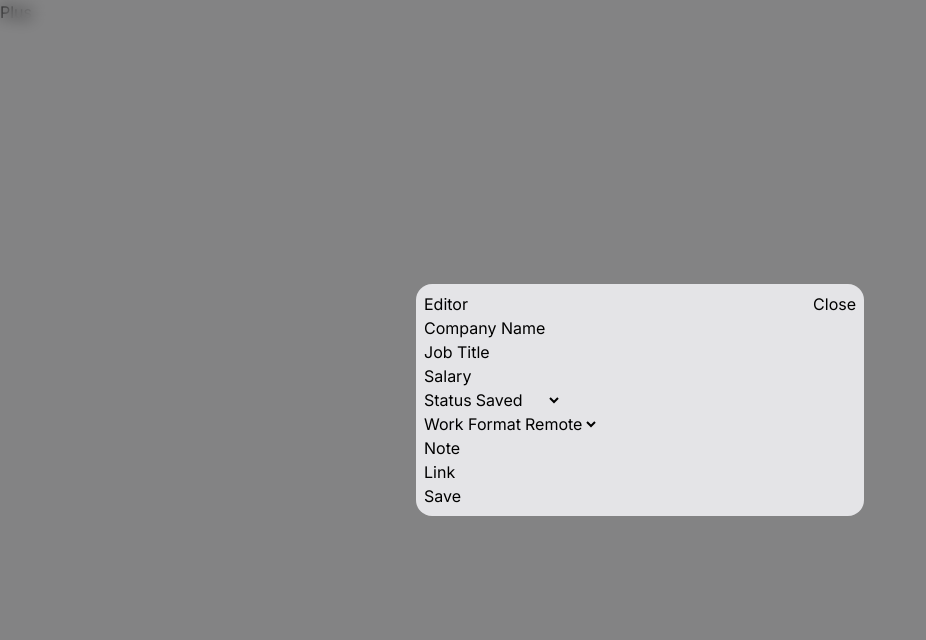
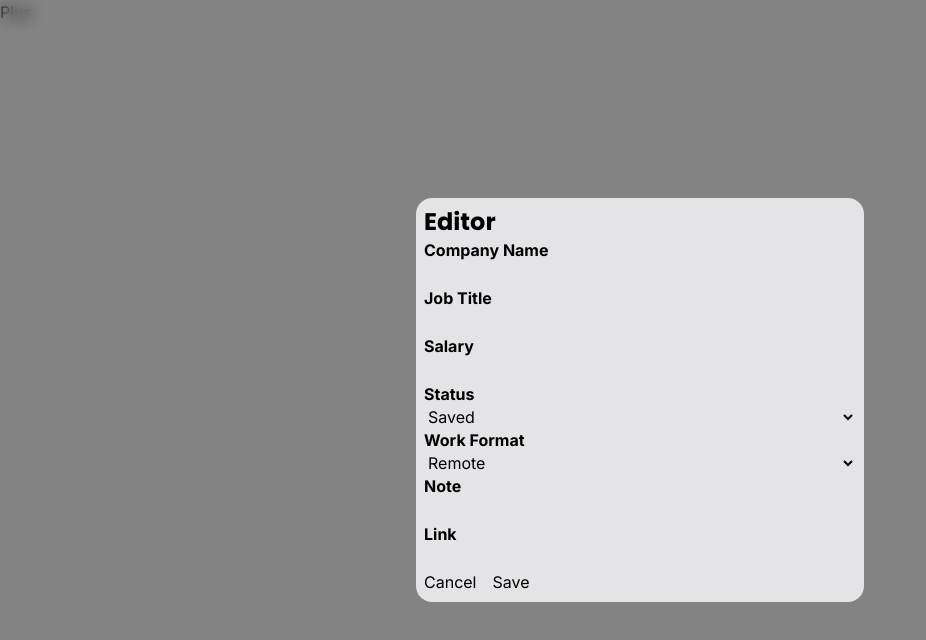
Before and after one commit to snkio/job-tracker, a React (Vite) app: page / in a window 1280 px wide. Both pictures are taken after a click on the button "New offer". Shown: the top 640 px of the page, without its empty margins (0-926 px from the left). Built offline with nearby package versions, Linux system fonts and the light colour scheme.

Commit message:
feat: make inputs vertical

```diff
--- a/src/components/OfferModal.jsx
+++ b/src/components/OfferModal.jsx
@@ -30,10 +30,9 @@ export function OfferModal({ setOpen, offer, setOffer, setOffers }) {
   return (
     <div className="fixed inset-0 flex min-h-screen flex-col justify-center items-center bg-zinc-950/50 backdrop-blur-sm">
       <div className="absolute bg-zinc-200 max-w-md w-full p-2 rounded-2xl">
-        <div className="flex justify-between">
-          <h2>Editor</h2>
-          <p onClick={() => setOpen(false)}>Close</p>
-        </div>
+        <h2 className="text-[20px] md:text-2xl font-poppins font-bold">
+          Editor
+        </h2>
         <form onSubmit={handleSave}>
           <>
             {inputs.map((item, i) => {
@@ -41,8 +40,8 @@ export function OfferModal({ setOpen, offer, setOffer, setOffers }) {
               return (
                 <div key={i}>
                   {item.type !== "select" ? (
-                    <label>
-                      <span>{item.label}</span>
+                    <label className="flex flex-col">
+                      <span className="font-bold">{item.label}</span>
                       <input
                         type={item.type}
                         name={item.name}
@@ -52,8 +51,8 @@ export function OfferModal({ setOpen, offer, setOffer, setOffers }) {
                       />
                     </label>
                   ) : (
-                    <label>
-                      <span>{item.label}</span>
+                    <label className="flex flex-col">
+                      <span className="font-bold">{item.label}</span>
                       <select
                         name={item.name}
                         value={offer[item.name]}
@@ -70,7 +69,10 @@ export function OfferModal({ setOpen, offer, setOffer, setOffers }) {
                 </div>
               );
             })}
-            <button>Save</button>
+            <div className="flex gap-4">
+              <button onClick={() => setOpen(false)}>Cancel</button>
+              <button>Save</button>
+            </div>
           </>
         </form>
       </div>
```
